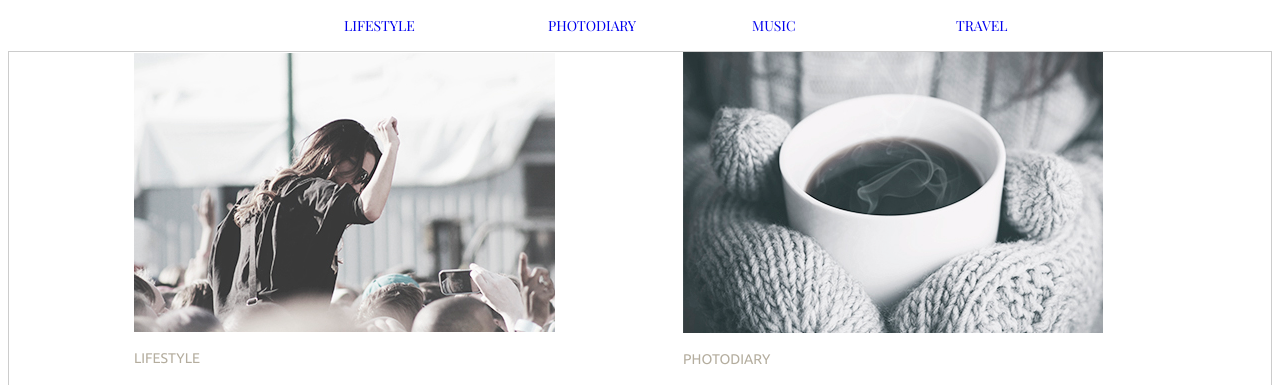
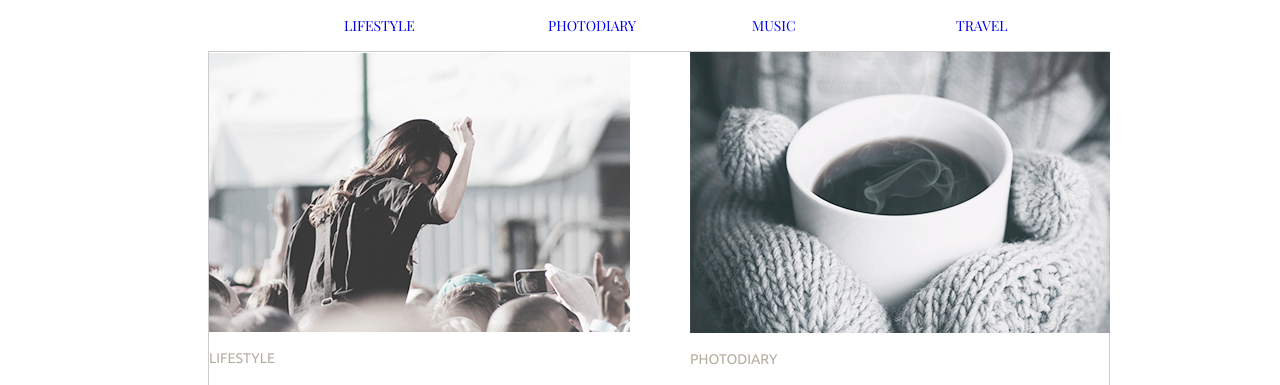
Before and after one commit to Viacheslav1982/goit-fe-course, a plain HTML site: page html-css/module_3/index.html in a window 1280 px wide. Shown: the top 385 px of the page. Drawn offline with nearby package versions, Linux system fonts and the light colour scheme.

Commit message:
html-css

```diff
--- a/html-css/module_3/css/style.css
+++ b/html-css/module_3/css/style.css
@@ -22,21 +22,20 @@ href{
         color:#626262;
     }
 .article1{
-    */margin: 50px 0px 0px 200px;
-    */padding: 0px;
+    margin: 0px 0px 0px 200px;
+    padding: 0px;
     border: 1px solid #CCC;
-    */width: 900px;
-    */vertical-align: middle;
+    width: 900px;
+    vertical-align: middle;
 }
 .article1 article  {
     display: inline-block;
-	margin: 0px 0px 0px 125px;
 	vertical-align: middle;
 }
 .article1 article{
-	width: 420px;
+	width: 419px;
 }
-.article1 article: nth-of-type(2n+1){
+.article1 article:nth-of-type(2n+1){
 	margin-right: 58px;
 }
 .text{
```
